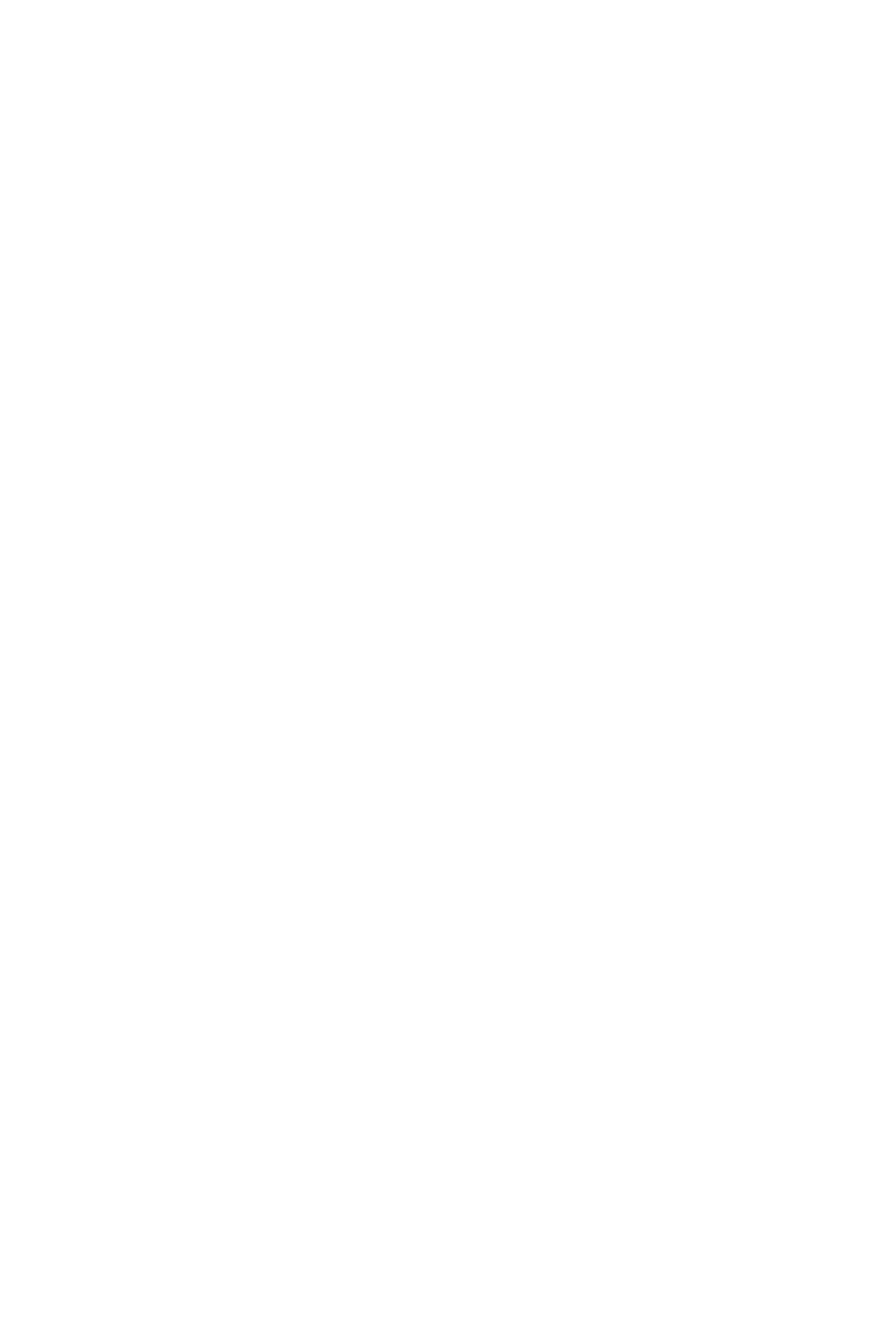
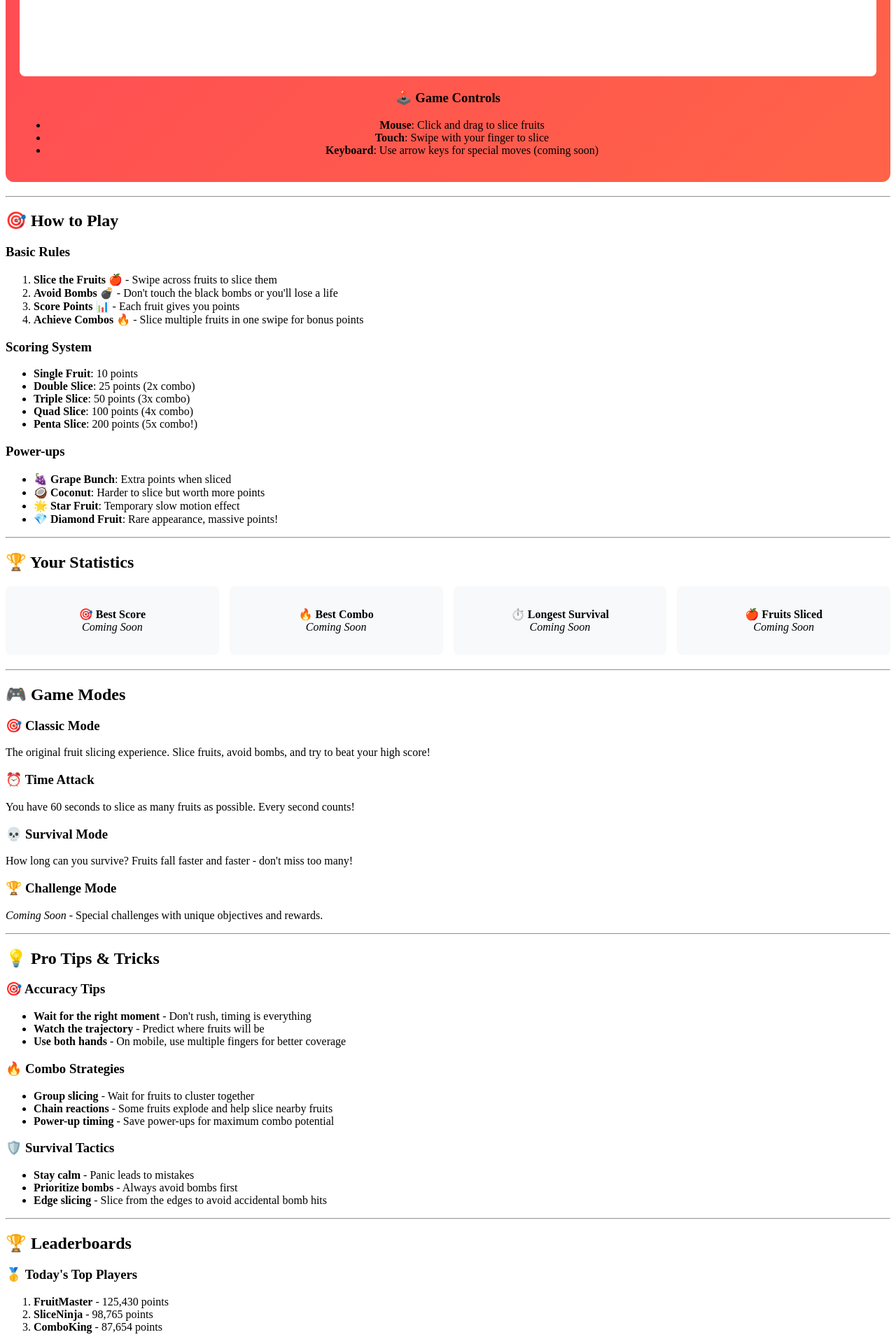
Before and after one commit to jewelrydecornerforwork/fruitslash-online, a Next.js app in the folder game-launch-boost-master/: page /en/games/fruitslash in a window 1280 px wide. Before the commit this address had no page. Shown: the part 540-2460 px from the top of the page at 70% size. Before the commit the page ends 800 px from the top, so only its background shows below. Built offline with nearby package versions, Linux system fonts and the light colour scheme.

Commit message:
Create fruitslash.mdx

```diff
--- /dev/null
+++ b/game-launch-boost-master/pages/en/games/fruitslash.mdx
@@ -0,0 +1,188 @@
+---
+title: Fruitslash - Fruit Slicing Game
+description: Play the most exciting fruit slicing game online. Slice fruits, avoid bombs, and set high scores!
+---
+
+# 🍎 Fruitslash - Fruit Slicing Game
+
+<div className="game-container" style={{
+  background: 'linear-gradient(135deg, #ff4757, #ff6348)',
+  padding: '20px',
+  borderRadius: '12px',
+  margin: '20px 0',
+  textAlign: 'center'
+}}>
+
+## 🎮 Game Loading...
+
+<div style={{
+  background: 'white',
+  borderRadius: '8px',
+  padding: '40px',
+  margin: '20px 0',
+  minHeight: '400px',
+  display: 'flex',
+  alignItems: 'center',
+  justifyContent: 'center',
+  fontSize: '18px',
+  color: '#333'
+}}>
+
+**Game will be embedded here**
+
+*Coming Soon: Interactive fruit slicing game*
+
+<div style={{marginTop: '20px'}}>
+🍎 🍊 🍌 🍇 🥝 🍓
+</div>
+
+</div>
+
+### 🕹️ Game Controls
+- **Mouse**: Click and drag to slice fruits
+- **Touch**: Swipe with your finger to slice
+- **Keyboard**: Use arrow keys for special moves (coming soon)
+
+</div>
+
+---
+
+## 🎯 How to Play
+
+### Basic Rules
+1. **Slice the Fruits** 🍎 - Swipe across fruits to slice them
+2. **Avoid Bombs** 💣 - Don't touch the black bombs or you'll lose a life
+3. **Score Points** 📊 - Each fruit gives you points
+4. **Achieve Combos** 🔥 - Slice multiple fruits in one swipe for bonus points
+
+### Scoring System
+- **Single Fruit**: 10 points
+- **Double Slice**: 25 points (2x combo)
+- **Triple Slice**: 50 points (3x combo)
+- **Quad Slice**: 100 points (4x combo)
+- **Penta Slice**: 200 points (5x combo!)
+
+### Power-ups
+- **🍇 Grape Bunch**: Extra points when sliced
+- **🥥 Coconut**: Harder to slice but worth more points
+- **🌟 Star Fruit**: Temporary slow motion effect
+- **💎 Diamond Fruit**: Rare appearance, massive points!
+
+---
+
+## 🏆 Your Statistics
+
+<div style={{
+  display: 'grid',
+  gridTemplateColumns: 'repeat(auto-fit, minmax(200px, 1fr))',
+  gap: '15px',
+  margin: '20px 0'
+}}>
+
+<div style={{
+  background: '#f8f9fa',
+  padding: '15px',
+  borderRadius: '8px',
+  textAlign: 'center'
+}}>
+**🎯 Best Score**
+*Coming Soon*
+</div>
+
+<div style={{
+  background: '#f8f9fa',
+  padding: '15px',
+  borderRadius: '8px',
+  textAlign: 'center'
+}}>
+**🔥 Best Combo**
+*Coming Soon*
+</div>
+
+<div style={{
+  background: '#f8f9fa',
+  padding: '15px',
+  borderRadius: '8px',
+  textAlign: 'center'
+}}>
+**⏱️ Longest Survival**
+*Coming Soon*
+</div>
+
+<div style={{
+  background: '#f8f9fa',
+  padding: '15px',
+  borderRadius: '8px',
+  textAlign: 'center'
+}}>
+**🍎 Fruits Sliced**
+*Coming Soon*
+</div>
+
+</div>
+
+---
+
+## 🎮 Game Modes
+
+### 🎯 Classic Mode
+The original fruit slicing experience. Slice fruits, avoid bombs, and try to beat your high score!
+
+### ⏰ Time Attack
+You have 60 seconds to slice as many fruits as possible. Every second counts!
+
+### 💀 Survival Mode
+How long can you survive? Fruits fall faster and faster - don't miss too many!
+
+### 🏆 Challenge Mode
+*Coming Soon* - Special challenges with unique objectives and rewards.
+
+---
+
+## 💡 Pro Tips & Tricks
+
+### 🎯 Accuracy Tips
+- **Wait for the right moment** - Don't rush, timing is everything
+- **Watch the trajectory** - Predict where fruits will be
+- **Use both hands** - On mobile, use multiple fingers for better coverage
+
+### 🔥 Combo Strategies
+- **Group slicing** - Wait for fruits to cluster together
+- **Chain reactions** - Some fruits explode and help slice nearby fruits
+- **Power-up timing** - Save power-ups for maximum combo potential
+
+### 🛡️ Survival Tactics
+- **Stay calm** - Panic leads to mistakes
+- **Prioritize bombs** - Always avoid bombs first
+- **Edge slicing** - Slice from the edges to avoid accidental bomb hits
+
+---
+
+## 🏆 Leaderboards
+
+### 🥇 Today's Top Players
+1. **FruitMaster** - 125,430 points
+2. **SliceNinja** - 98,765 points
+3. **ComboKing** - 87,654 points
+
+### 📈 [View Full Rankings →](/leaderboard)
+
+---
+
+## 🔄 Quick Actions
+
+<div style={{
+  display: 'flex',
+  justifyContent: 'center',
+  gap: '15px',
+  margin: '30px 0',
+  flexWrap: 'wrap'
+}}>
+
+[🎮 Play Again](/games/fruitslash) [🏆 Leaderboard](/leaderboard) [🏠 Home](/) [📖 Game Guide](/guides)
+
+</div>
+
+---
+
+*Ready to become the ultimate fruit slicing champion?* 🍎👑
```
